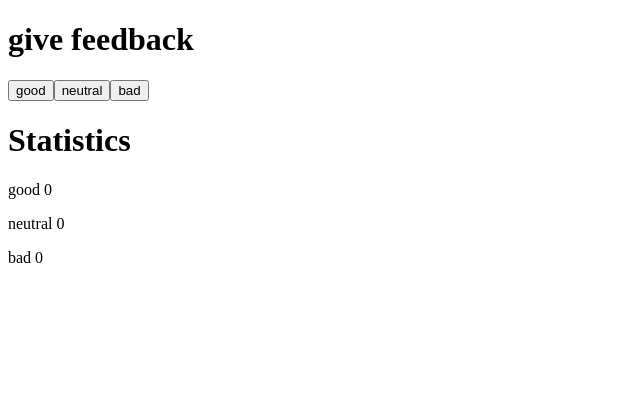
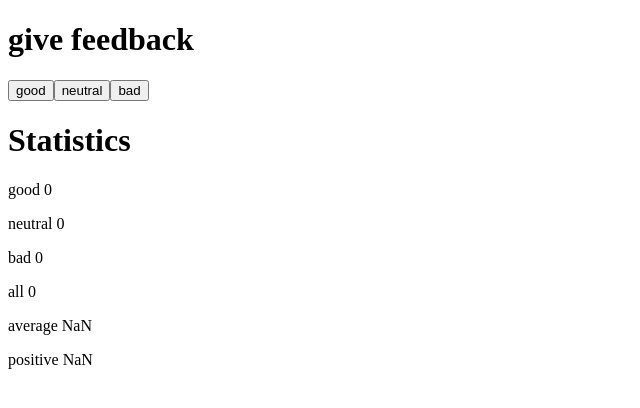
Before and after one commit to john-bars/Fullstack-Open-Projects, a React (Vite) app in the folder part1/b-unicafe/: page / in a window 1280 px wide. Shown: the top 408 px of the page, without its empty margins (0-640 px from the left). Built offline with nearby package versions, Linux system fonts and the light colour scheme.

Commit message:
unicafe step2 update

```diff
--- a/part1/b-unicafe/src/App.jsx
+++ b/part1/b-unicafe/src/App.jsx
@@ -7,6 +7,9 @@
   const [good, setGood] = useState(0);
   const [neutral, setNeutral] = useState(0);
   const [bad, setBad] = useState(0);
+  const total = good + bad + neutral;
+  const average = (good - bad) / total;
+  const positive = good / total;
 
   return (
     <div>
@@ -45,6 +48,9 @@
         <p>good {good}</p>
         <p>neutral {neutral}</p>
         <p>bad {bad}</p>
+        <p>all {total}</p>
+        <p>average {average}</p>
+        <p>positive {positive}</p>
       </div>
     </div>
   );
```
